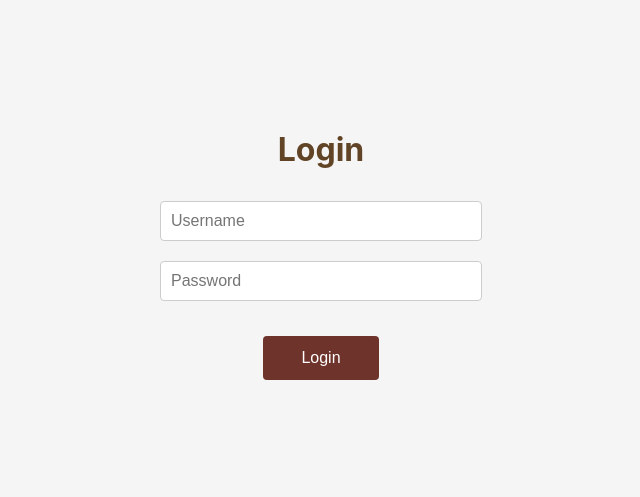
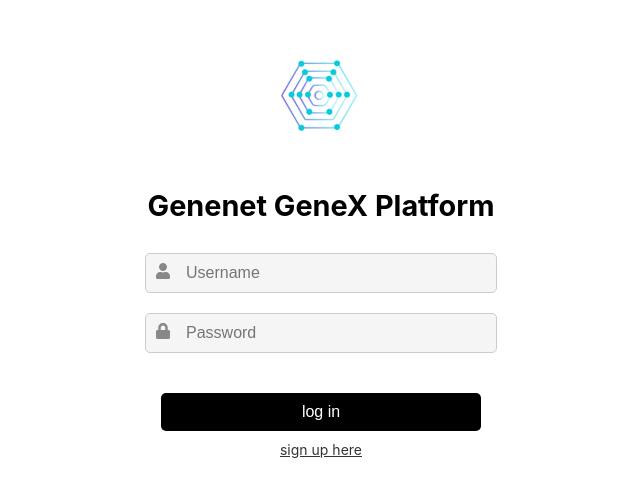
Before and after one commit to yiiihsuan/frontend-dev, a React (Create React App) app in the folder frontend/: page / in a window 1280 px wide. Shown: the part 143-640 px from the top of the page, without its empty margins (319-959 px from the left). Built offline with nearby package versions, Linux system fonts and the light colour scheme.

Commit message:
feat: login page

```diff
--- a/frontend/package.json
+++ b/frontend/package.json
@@ -8,6 +8,7 @@
     "@testing-library/user-event": "^13.5.0",
     "react": "^18.3.1",
     "react-dom": "^18.3.1",
+    "react-icons": "^5.2.1",
     "react-query": "^3.39.3",
     "react-router-dom": "^6.25.1",
     "react-scripts": "5.0.1",
--- a/frontend/src/pages/LoginPage.js
+++ b/frontend/src/pages/LoginPage.js
@@ -1,6 +1,8 @@
+
 // import React, { useState } from 'react';
 // import styled from 'styled-components';
 // import { useNavigate } from 'react-router-dom';
+// import { useMutation } from 'react-query';
 // import { loginUser } from '../api';
 
 // const Container = styled.div`
@@ -45,28 +47,27 @@
 // const LoginPage = ({ onLogin }) => {
 //   const [username, setUsername] = useState('');
 //   const [password, setPassword] = useState('');
-//   const [isLoading, setIsLoading] = useState(false);
-//   const [isError, setIsError] = useState(false);
-//   const [error, setError] = useState(null);
 //   const navigate = useNavigate();
 
-//   const handleLogin = async () => {
-//     setIsLoading(true);
-//     setIsError(false);
-//     setError(null);
+//   const mutation = useMutation(
+//     ({ username, password }) => loginUser(username, password),
+//     {
+//       onSuccess: (data) => {
+//         console.log('Login successful', data);
 
-//     try {
-//       const data = await loginUser(username, password);
-//       console.log('Login successful', data);
+//         localStorage.setItem('token', data.access_token);
 
-//       onLogin();
-//       navigate('/home');
-//     } catch (err) {
-//       setIsError(true);
-//       setError(err.message);
-//     } finally {
-//       setIsLoading(false);
+//         onLogin();
+//         navigate('/home');
+//       },
+//       onError: (error) => {
+//         console.error('Login failed', error);
+//       },
 //     }
+//   );
+
+//   const handleLogin = () => {
+//     mutation.mutate({ username, password });
 //   };
 
 //   return (
@@ -84,10 +85,10 @@
 //         value={password}
 //         onChange={(e) => setPassword(e.target.value)}
 //       />
-//       <Button onClick={handleLogin} disabled={isLoading}>
-//         {isLoading ? 'Logging in...' : 'Login'}
+//       <Button onClick={handleLogin} disabled={mutation.isLoading}>
+//         {mutation.isLoading ? 'Logging in...' : 'Login'}
 //       </Button>
-//       {isError && <div>Error: {error}</div>}
+//       {mutation.isError && <div>Error: {mutation.error.message}</div>}
 //     </Container>
 //   );
 // };
@@ -100,6 +101,7 @@ import styled from 'styled-components';
 import { useNavigate } from 'react-router-dom';
 import { useMutation } from 'react-query';
 import { loginUser } from '../api';
+import { FaUser, FaLock } from 'react-icons/fa';
 
 const Container = styled.div`
   display: flex;
@@ -107,36 +109,71 @@ const Container = styled.div`
   align-items: center;
   justify-content: center;
   height: 100vh;
+  background-color: #ffffff;
+`;
+
+const Logo = styled.img`
+  width: 100px;
+  margin-bottom: 20px;
+`;
+
+const Title = styled.h1`
+  font-size: 1.8em;
+  color: #000000;
+  margin-bottom: 30px;
+`;
+
+const InputContainer = styled.div`
+  position: relative;
+  margin-bottom: 20px;
+`;
+
+const InputIcon = styled.div`
+  position: absolute;
+  top: 50%;
+  left: 10px;
+  transform: translateY(-50%);
+  color: #888888;
+`;
+
+const Input = styled.input`
+  width: 300px;
+  padding: 10px 10px 10px 40px;
+  font-size: 16px;
+  border: 1px solid #ccc;
+  border-radius: 5px;
   background-color: #f5f5f5;
 `;
 
-const Title = styled.h1`
-  font-size: 2em;
-  color: #614425;
-`;
-
-const Input = styled.input`
-  margin: 10px 0;
+const Button = styled.button`
+  margin-top: 20px;
   padding: 10px;
-  width: 300px;
-  border: 1px solid #ccc;
-  border-radius: 4px;
+  width: 320px;
   font-size: 16px;
-`;
-
-const Button = styled.button`
-  margin: 2%;
-  padding: 1% 3%;
-  font-family: 'Luckiest Guy', "Chocolate Classical Sans", sans-serif, cursive;
-  font-size: 16px;
-  background-color: #6E332A;
+  background-color: #000000;
   color: white;
   border: none;
-  border-radius: 4px;
+  border-radius: 5px;
   cursor: pointer;
 
   &:hover {
-    background-color: #6E332A;
+    background-color: #333333;
+  }
+`;
+
+const SignUpText = styled.p`
+  margin-top: 10px;
+  font-size: 14px;
+  color: #333333;
+
+  a {
+    color: #333333;
+    text-decoration: underline;
+    cursor: pointer;
+
+    &:hover {
+      color: #000000;
+    }
   }
 `;
 
@@ -150,9 +187,7 @@ const LoginPage = ({ onLogin }) => {
     {
       onSuccess: (data) => {
         console.log('Login successful', data);
-
         localStorage.setItem('token', data.access_token);
-
         onLogin();
         navigate('/home');
       },
@@ -168,23 +203,33 @@ const LoginPage = ({ onLogin }) => {
 
   return (
     <Container>
-      <Title>Login</Title>
+      <Logo src="genenetlogo_small.png" alt="Logo" />
+      <Title>Genenet GeneX Platform</Title>
+      <InputContainer>
+        <InputIcon><FaUser /></InputIcon>
         <Input
           type="text"
           placeholder="Username"
           value={username}
           onChange={(e) => setUsername(e.target.value)}
         />
+      </InputContainer>
+      <InputContainer>
+        <InputIcon><FaLock /></InputIcon>
         <Input
           type="password"
           placeholder="Password"
           value={password}
           onChange={(e) => setPassword(e.target.value)}
         />
+      </InputContainer>
       <Button onClick={handleLogin} disabled={mutation.isLoading}>
-        {mutation.isLoading ? 'Logging in...' : 'Login'}
+        {mutation.isLoading ? 'Logging in...' : 'log in'}
       </Button>
       {mutation.isError && <div>Error: {mutation.error.message}</div>}
+      <SignUpText>
+        <a href="/sign-up">sign up here</a>
+      </SignUpText>
     </Container>
   );
 };
```
Also changed, not shown: frontend/public/genenetlogo_small.png (added), 1 other file (tests, documents, lock files or other folders). Lines whose indentation alone changed are shown as unchanged.
